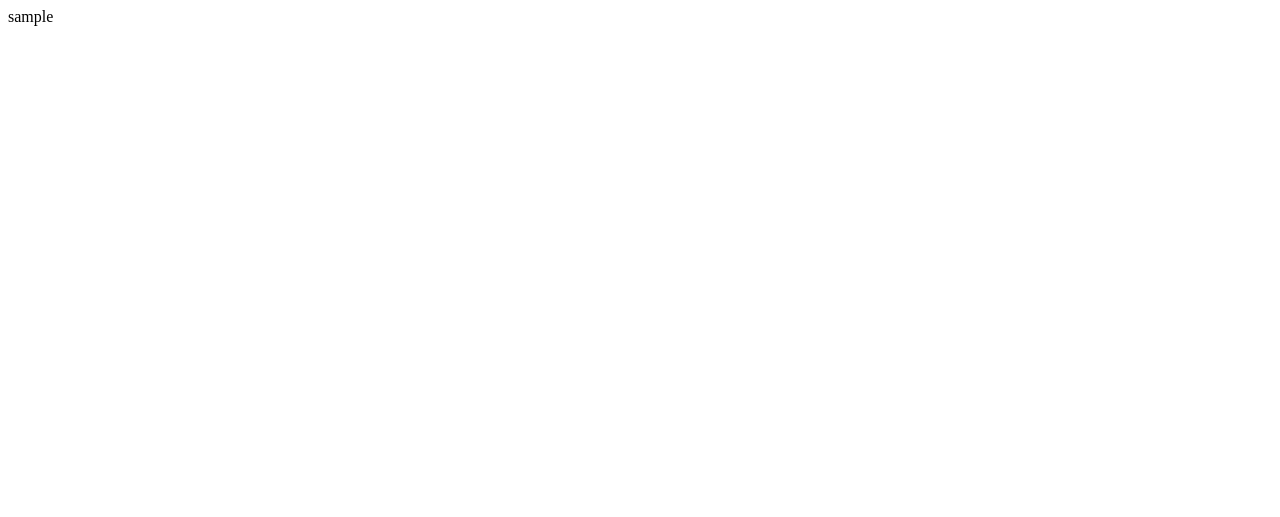
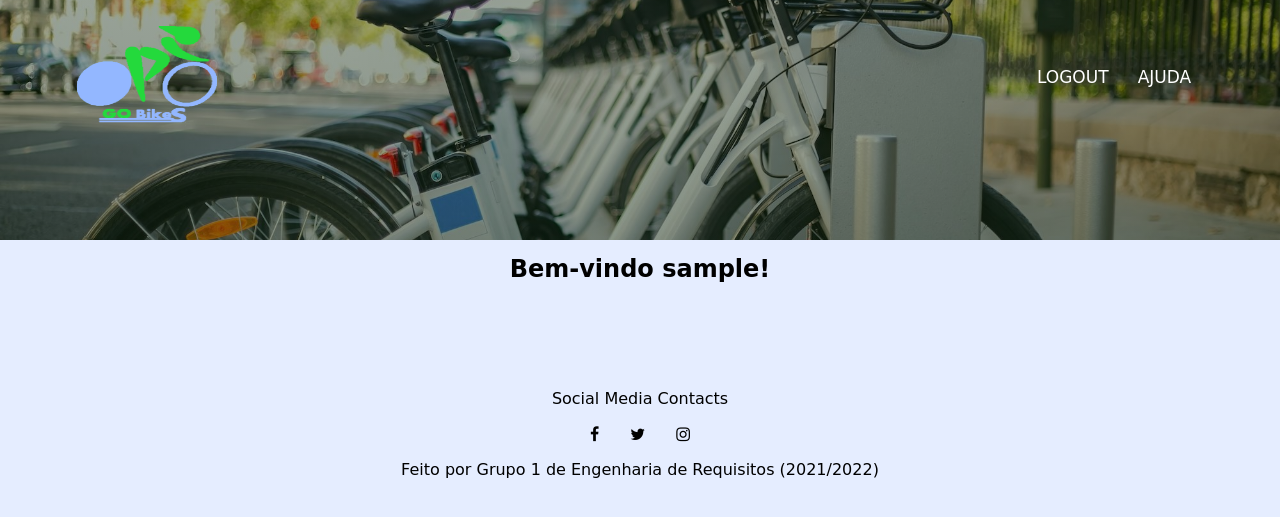
Before and after one commit to PedroRodrigues527/PHP, a PHP site: page /Engenharia_de_Requisitos/menuprincipal.php in a window 1280 px wide. Before the commit the part shown is almost empty. Shown: the top 517 px of the page. Run offline with PHP 8.4, Linux system fonts and the light colour scheme; the visitor is signed in with stand-in values (Sample User, id 1).

Commit message:
cont de ER

```diff
--- a/Engenharia_de_Requisitos/index.html
+++ b/Engenharia_de_Requisitos/index.html
@@ -2,7 +2,7 @@
 <html lang="pt-PT">
 
 <head>
-<title> GO bikes </title>
+<title> GOBikes </title>
 <meta name="viewport" content="width=device-width, initial-scale=1.0" charset="UTF-8">
 <link rel="shortcut icon" href="img/logo.png" />
 <link rel="stylesheet" href="style.css"/>
--- a/Engenharia_de_Requisitos/menuprincipal.php
+++ b/Engenharia_de_Requisitos/menuprincipal.php
@@ -2,8 +2,103 @@
 session_start();
 if(!empty($_SESSION)) {
     //CONTINUAR AQUI
-    echo $_SESSION['username'];
+    echo '
+    <!DOCTYPE html>
+    <html>
 
+    <head>
+        <title> GOBikes </title>
+        <meta name="viewport" content="width=device-width, initial-scale=1.0">
+        <link rel="shortcut icon" href="img/logo.png" />
+        <link rel="stylesheet" href="style.css"/>
+        <link rel="preconnect" href="https://fonts.googleapis.com">
+        <link rel="preconnect" href="https://fonts.gstatic.com" crossorigin>
+        <link href="https://fonts.googleapis.com/css2?family=Amatic+SC&display=swap" rel="stylesheet">
+        <link rel="stylesheet" href="https://stackpath.bootstrapcdn.com/font-awesome/4.7.0/css/font-awesome.min.css">
+    </head>
+
+    <body>
+
+    <section class= "header">
+        </div>
+        <nav>
+            <a href="index.html"><img src="img/logo.png" style="width:140px; height:100px;"></a>
+            <div class="nav-links" id="navLinks">
+                <i class="fa fa-window-close"></i>
+                <ul>
+                    <!-- <li> <a href="#">HOME</a></li> -->
+                    <li> <a href="index.html">LOGOUT</a></li>
+                    <li> <a href="">AJUDA</a></li>
+                </ul>
+            </div>
+            <i class="fa fa-ellipsis-v" onclick="showMenu()"></i>
+        </nav>
+
+    </section>
+
+    <!-- Course -->
+    <section class="course" id="course">
+        <div class="input-box">
+            <!--
+            <form action="" method="post">
+                <label><b>Username: </b></label>
+                <input type="text" placeholder="Enter Username" name="username" required>
+                <br> <br>
+
+                <label><b>Password: </b></label>
+                <input type="password" placeholder="Enter Password" name="password" required>
+                <br><br>
+                <div class="btn-login">
+                    <button type="submit">Login</button>
+                </div>
+
+            </form>
+            -->
+            <h2 >Bem-vindo '.$_SESSION['username'].'!</h2>
+
+        </div>
+    </section>
+
+
+
+
+
+
+    <!--Footer -->
+    <section class="footer">
+        <br><br><br><br>
+        <!-- <h4>Footer</h4> -->
+        <p>Social Media Contacts</p>
+        <div class="icons">
+            <!-- <i class="fa fa-star"></i> -->
+            <i class="fa fa-facebook"></i>
+            <i class="fa fa-twitter"></i>
+            <i class="fa fa-instagram"></i>
+            <!--<i class="fa fa-linkedin"></i>-->
+        </div>
+        <p>Feito por Grupo 1 de Engenharia de Requisitos (2021/2022)</p>
+    </section>
+
+
+    <!-- JS for the media query menu -->
+    <script>
+        /*
+        var a = document.getElementById("navLinks");
+
+        function hideMenu(){
+           navLinks.style.transition = "1s";
+           navLinks.style.display = "inline";
+           navLinks.style.right = "-200px";
+        }
+
+        function showMenu(){
+           navLinks.style.transition = "1s";
+           navLinks.style.display = "inline";
+           navLinks.style.right = "0px";
+        }*/
+    </script>
+    </body>
+    </html>';
 }
 else
 {
--- a/Engenharia_de_Requisitos/register.php
+++ b/Engenharia_de_Requisitos/register.php
@@ -4,7 +4,7 @@ if(empty($_REQUEST)){
     <html>
 
     <head>
-        <title> GO bikes </title>
+        <title> GOBikes </title>
         <meta name="viewport" content="width=device-width, initial-scale=1.0">
         <link rel="shortcut icon" href="img/logo.png" />
         <link rel="stylesheet" href="style.css"/>
```
